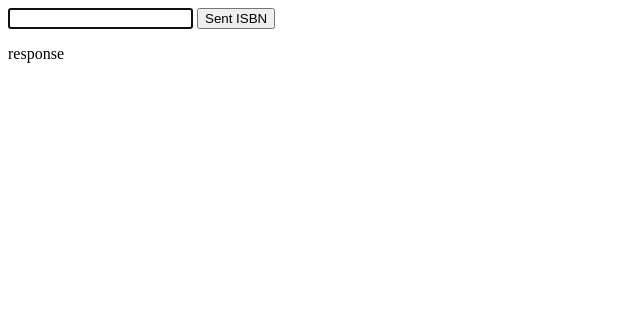
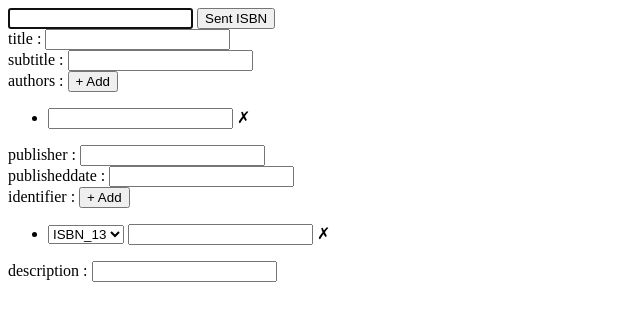
Before and after one commit to Rezztech/libro_system, a Django app: page /add-books/ in a window 1280 px wide. Shown: the top 321 px of the page, without its empty margins (0-640 px from the left). Run offline with Django 3.2, Linux system fonts and the light colour scheme.

Commit message:
modify some form

```diff
--- a/templates/add_books.html
+++ b/templates/add_books.html
@@ -24,7 +24,42 @@
     <input type="button" value="Sent ISBN" id="sent-isbn">
 
     <span id="isbn-input-message"></span>
-    <p id="ajax_response"> response </p>
-
+    <div class="add-new-book-detail">
+        <label for="title">title : </label>
+        <input type="text" name="title" id="title" value=""> <br>
+        <label for="subtitle">subtitle : </label>
+        <input type="text" name="subtitle" id="subtitle" value=""> <br>
+        <label for="authors">authors : </label>
+        <button id="add-new-authors">+ Add</button> <br>
+        <ul class="authors-container">
+        <!-- loop -->
+          <li class="author-item">
+              <input type="text" name="author" value="">
+              <span class="remove-author remove">✗</span>
+          </li>
+          <!-- loop end -->
+        </ul>
+        <label for="publisher">publisher : </label>
+        <input type="text" name="publisher" id="publisher" value=""> <br>
+        <label for="publisheddate">publisheddate : </label>
+        <input type="text" name="publisheddate" id="publisheddate" value=""> <br>
+        <label for="identifier">identifier : </label>
+        <button id="add-new-identifier">+ Add</button> <br>
+        <ul class="identifier-container">
+        <!-- loop -->
+          <li class="identifier-item">
+            <select name="identifier">
+                <option value="ISBN_13">ISBN_13</option>
+                <option value="ISBN_10">ISBN_10</option>
+                <option value="ISSN">ISSN</option>
+            </select>
+            <input type="text" name="" value="">
+            <span class="remove-identifier remove">✗</span>
+          </li>
+          <!-- loop end -->
+        </ul>
+        <label for="description">description : </label>
+        <input type="textarea" name="description" id="description" value=""> <br>
+    </div>
 </body>
 </html>
```
